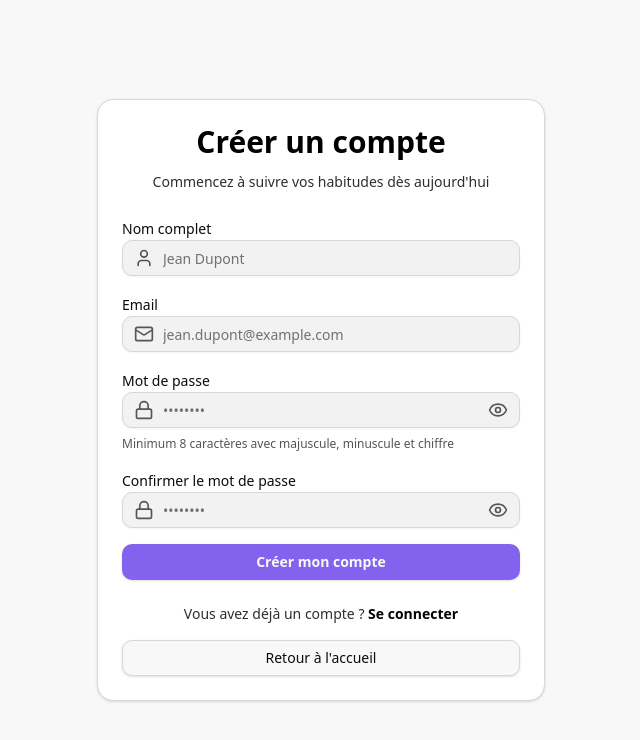
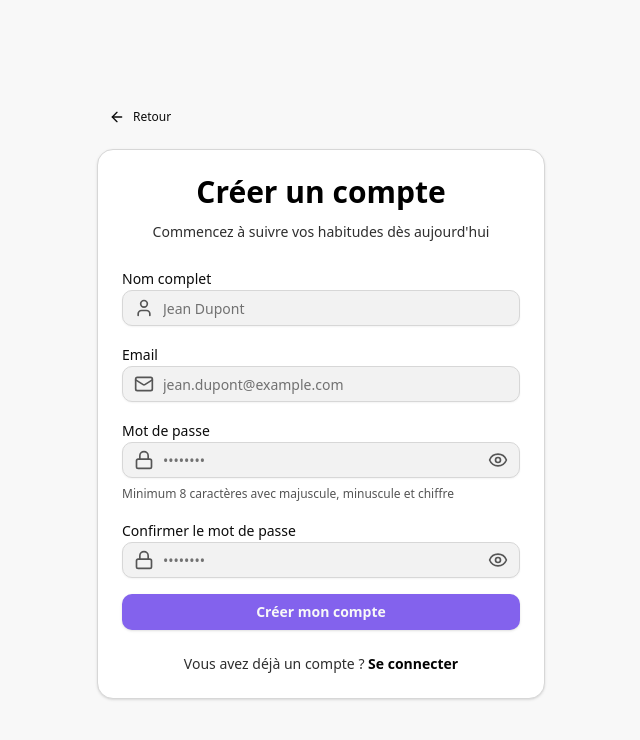
Before and after one commit to BradSavary/Habit_Tracker, a Next.js app: page /register in a window 1280 px wide. Shown: the top 740 px of the page, without its empty margins (319-959 px from the left). Built offline with nearby package versions, Linux system fonts and the light colour scheme.

Commit message:
feat: update branding to 'Habibit Tracker' across multiple components and enhance animations with framer-motion

```diff
--- a/app/layout.tsx
+++ b/app/layout.tsx
@@ -15,7 +15,7 @@ const geistMono = Geist_Mono({
 });
 
 export const metadata: Metadata = {
-  title: "Habit Tracker - Suivez vos habitudes",
+  title: "Habibit Tracker - Suivez vos habitudes",
   description: "Créez et suivez vos habitudes quotidiennes pour atteindre vos objectifs",
 };
 
--- a/app/login/page.tsx
+++ b/app/login/page.tsx
@@ -6,7 +6,8 @@ import { useForm } from "react-hook-form"
 import { zodResolver } from "@hookform/resolvers/zod"
 import { z } from "zod"
 import Link from "next/link"
-import { Mail, Lock, CheckCircle2 } from "lucide-react"
+import { motion } from "framer-motion"
+import { Mail, Lock, CheckCircle2, ArrowLeft } from "lucide-react"
 import { Button } from "@/components/ui/button"
 import { Input } from "@/components/ui/input"
 import { Card, CardContent, CardDescription, CardHeader, CardTitle } from "@/components/ui/card"
@@ -61,19 +62,44 @@ function LoginForm() {
   return (
     <div className="min-h-screen bg-background-100 flex items-center justify-center p-4">
       <div className="w-full max-w-md">
+        {/* Bouton retour */}
+        <motion.div
+          initial={{ opacity: 0, x: -20 }}
+          animate={{ opacity: 1, x: 0 }}
+          transition={{ duration: 0.3 }}
+          className="mb-4"
+        >
+          <Link href="/">
+            <Button variant="ghost" size="sm" className="gap-2">
+              <ArrowLeft className="h-4 w-4" />
+              Retour
+            </Button>
+          </Link>
+        </motion.div>
+
         {/* Logo / Titre */}
-        <div className="text-center mb-8">
+        <motion.div
+          className="text-center mb-8"
+          initial={{ opacity: 0, y: -20 }}
+          animate={{ opacity: 1, y: 0 }}
+          transition={{ duration: 0.4, delay: 0.1 }}
+        >
           <h1 className="text-4xl font-bold text-foreground-800 mb-2">
-            Habit Tracker
+            Habibit Tracker
           </h1>
           <p className="text-foreground-400">
             Connectez-vous pour suivre vos habitudes
           </p>
-        </div>
+        </motion.div>
 
         {/* Messages de feedback */}
         {verified && (
-          <div className="mb-6 p-4 bg-[var(--success-light)] border border-[var(--success)] rounded-lg flex items-start gap-3">
+          <motion.div
+            className="mb-6 p-4 bg-[var(--success-light)] border border-[var(--success)] rounded-lg flex items-start gap-3"
+            initial={{ opacity: 0, scale: 0.95 }}
+            animate={{ opacity: 1, scale: 1 }}
+            transition={{ duration: 0.3, delay: 0.2 }}
+          >
             <CheckCircle2 className="h-5 w-5 text-[var(--success)] mt-0.5 flex-shrink-0" />
             <div>
               <p className="text-sm font-medium text-foreground-700">
@@ -83,10 +109,15 @@ function LoginForm() {
                 Vous pouvez maintenant vous connecter à votre compte.
               </p>
             </div>
-          </div>
+          </motion.div>
         )}
 
         {/* Formulaire de connexion */}
+        <motion.div
+          initial={{ opacity: 0, y: 20 }}
+          animate={{ opacity: 1, y: 0 }}
+          transition={{ duration: 0.4, delay: 0.3 }}
+        >
         <Card className="bg-background-300 border-background-500 shadow-lg">
           <CardHeader className="space-y-1">
             <CardTitle className="text-2xl text-foreground-800">
@@ -168,9 +199,15 @@ function LoginForm() {
             </form>
           </CardContent>
         </Card>
+        </motion.div>
 
         {/* Lien inscription */}
-        <p className="mt-6 text-center text-sm text-foreground-400">
+        <motion.p
+          className="mt-6 text-center text-sm text-foreground-400"
+          initial={{ opacity: 0 }}
+          animate={{ opacity: 1 }}
+          transition={{ duration: 0.4, delay: 0.5 }}
+        >
           Pas encore de compte ?{" "}
           <Link
             href="/register"
@@ -178,7 +215,7 @@ function LoginForm() {
           >
             Créer un compte
           </Link>
-        </p>
+        </motion.p>
       </div>
     </div>
   )
--- a/app/register/page.tsx
+++ b/app/register/page.tsx
@@ -6,7 +6,8 @@ import { useForm } from "react-hook-form"
 import { zodResolver } from "@hookform/resolvers/zod"
 import { z } from "zod"
 import Link from "next/link"
-import { User, Mail, Lock, AlertCircle, CheckCircle2, Eye, EyeOff } from "lucide-react"
+import { motion } from "framer-motion"
+import { User, Mail, Lock, AlertCircle, CheckCircle2, Eye, EyeOff, ArrowLeft } from "lucide-react"
 import { Button } from "@/components/ui/button"
 import { Input } from "@/components/ui/input"
 import { Card, CardContent, CardDescription, CardHeader, CardTitle } from "@/components/ui/card"
@@ -101,7 +102,28 @@ export default function RegisterPage() {
 
   return (
     <div className="min-h-screen flex items-center justify-center bg-background-100 px-4 py-8">
-      <Card className="w-full max-w-md bg-background-300 border-background-500">
+      <div className="w-full max-w-md">
+        {/* Bouton retour */}
+        <motion.div
+          initial={{ opacity: 0, x: -20 }}
+          animate={{ opacity: 1, x: 0 }}
+          transition={{ duration: 0.3 }}
+          className="mb-4"
+        >
+          <Link href="/">
+            <Button variant="ghost" size="sm" className="gap-2">
+              <ArrowLeft className="h-4 w-4" />
+              Retour
+            </Button>
+          </Link>
+        </motion.div>
+
+        <motion.div
+          initial={{ opacity: 0, y: 20 }}
+          animate={{ opacity: 1, y: 0 }}
+          transition={{ duration: 0.4, delay: 0.1 }}
+        >
+      <Card className="w-full bg-background-300 border-background-500">
         <CardHeader className="space-y-1 text-center">
           <CardTitle className="text-3xl font-bold text-foreground-900">
             Créer un compte
@@ -271,17 +293,10 @@ export default function RegisterPage() {
               </Link>
             </p>
           </div>
-
-          {/* Lien retour accueil */}
-          <div className="mt-4">
-            <Link href="/">
-              <Button variant="outline" className="w-full border-background-500 text-foreground-700 hover:bg-background-400">
-                Retour à l&apos;accueil
-              </Button>
-            </Link>
-          </div>
         </CardContent>
       </Card>
+      </motion.div>
+      </div>
     </div>
   )
 }
--- a/components/landing/LandingHero.tsx
+++ b/components/landing/LandingHero.tsx
@@ -1,4 +1,7 @@
+"use client";
+
 import Link from "next/link";
+import { motion } from "framer-motion";
 import { Button } from "@/components/ui/button";
 import { Badge } from "@/components/ui/badge";
 
@@ -6,18 +9,42 @@ export function LandingHero() {
   return (
     <section className="container mx-auto px-4 py-20 md:py-32">
       <div className="max-w-4xl mx-auto text-center">
-        <Badge className="mb-4 bg-background-300 text-foreground-700 hover:bg-background-400">
-          Construisez de meilleures habitudes 🎯
-        </Badge>
-        <h1 className="text-4xl md:text-6xl font-bold text-foreground-900 mb-6">
+        <motion.div
+          initial={{ opacity: 0, y: -20 }}
+          animate={{ opacity: 1, y: 0 }}
+          transition={{ duration: 0.5 }}
+        >
+          <Badge className="mb-4 bg-background-300 text-foreground-700 hover:bg-background-400">
+            Construisez de meilleures habitudes 🎯
+          </Badge>
+        </motion.div>
+
+        <motion.h1
+          className="text-4xl md:text-6xl font-bold text-foreground-900 mb-6"
+          initial={{ opacity: 0, y: 20 }}
+          animate={{ opacity: 1, y: 0 }}
+          transition={{ duration: 0.5, delay: 0.1 }}
+        >
           Transformez votre vie, <br />
           <span className="text-foreground-700">une habitude à la fois</span>
-        </h1>
-        <p className="text-lg md:text-xl text-foreground-500 mb-8 max-w-2xl mx-auto">
-          HabitTracker vous aide à créer, suivre et maintenir vos habitudes quotidiennes.
+        </motion.h1>
+
+        <motion.p
+          className="text-lg md:text-xl text-foreground-500 mb-8 max-w-2xl mx-auto"
+          initial={{ opacity: 0 }}
+          animate={{ opacity: 1 }}
+          transition={{ duration: 0.5, delay: 0.2 }}
+        >
+          Habibit Tracker vous aide à créer, suivre et maintenir vos habitudes quotidiennes.
           Simple, motivant et efficace.
-        </p>
-        <div className="flex flex-col sm:flex-row gap-4 justify-center">
+        </motion.p>
+
+        <motion.div
+          className="flex flex-col sm:flex-row gap-4 justify-center"
+          initial={{ opacity: 0, y: 20 }}
+          animate={{ opacity: 1, y: 0 }}
+          transition={{ duration: 0.5, delay: 0.3 }}
+        >
           <Link href="/register">
             <Button size="lg" className="bg-foreground-800 text-background-100 hover:bg-foreground-700 text-lg px-8">
               Commencer gratuitement
@@ -28,7 +55,7 @@ export function LandingHero() {
               J&apos;ai déjà un compte
             </Button>
           </Link>
-        </div>
+        </motion.div>
       </div>
     </section>
   );
--- a/components/landing/LandingNav.tsx
+++ b/components/landing/LandingNav.tsx
@@ -21,7 +21,7 @@ export function LandingNav() {
         {/* Logo */}
         <div className="flex items-center gap-2">
           <Target className="h-6 w-6 text-foreground-800" />
-          <span className="text-xl font-bold text-foreground-800">HabitTracker</span>
+          <span className="text-xl font-bold text-foreground-800">HabibitTracker</span>
         </div>
 
         {/* Desktop Navigation */}
```
